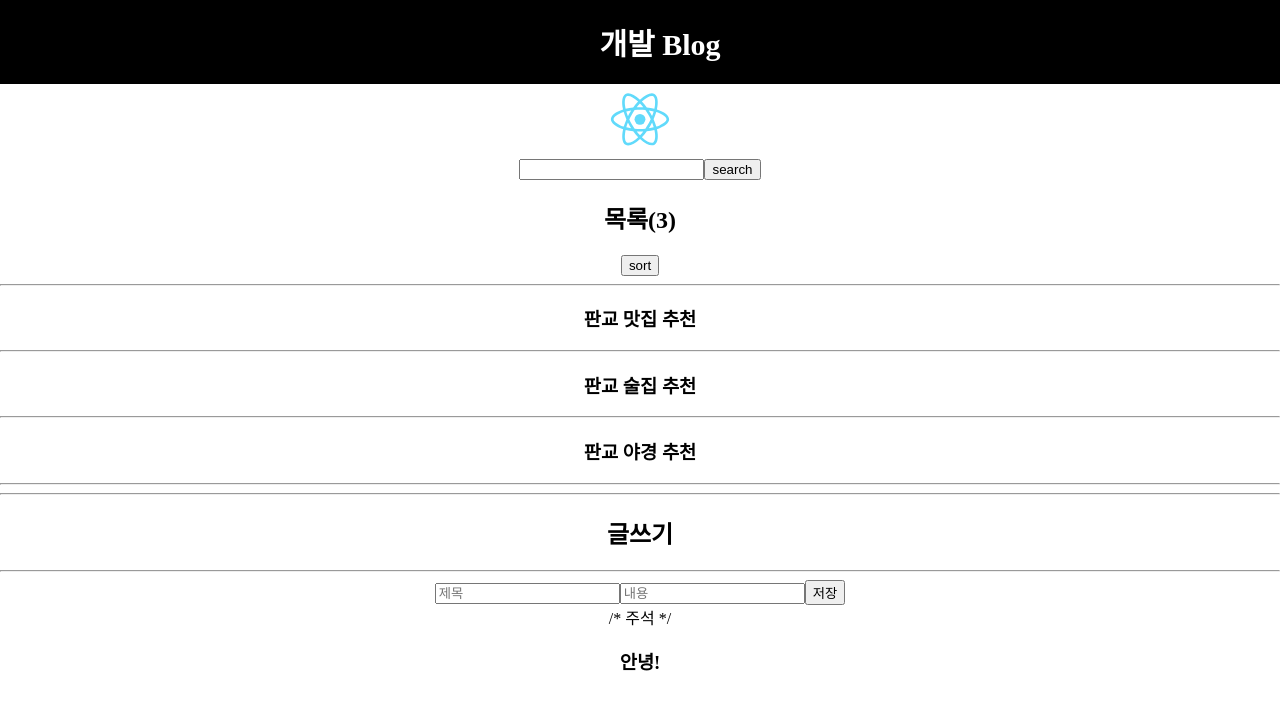
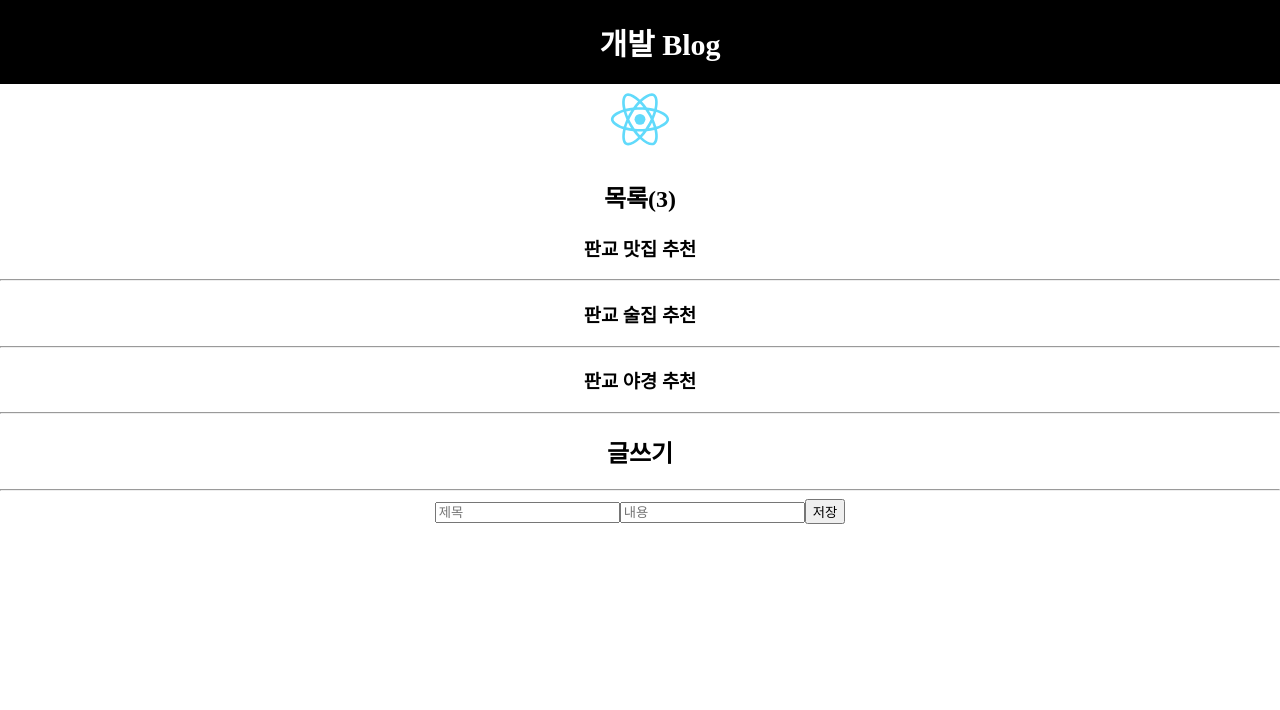
Before and after one commit to kimddub/react-sample, a React (Create React App) app: page / in a window 1280 px wide. Shown: the top 710 px of the page. Built offline with nearby package versions, Linux system fonts and the light colour scheme.

Commit message:
[refac] useReducer 적용
+ README.md 수정

```diff
--- a/src/App.js
+++ b/src/App.js
@@ -2,23 +2,59 @@
 
 import logo from './logo.svg';
 import './App.css';
-import React, {useCallback, useMemo, useRef, useState} from 'react';
-import Hello from "./Hello";
-import SearchBar from "./SearchBar";
+import React, {useCallback, useReducer, useRef} from 'react';
+import PostList from "./PostList";
 import CreatePost from "./CreatePost";
-import Post from "./Post";
 
-function countActivePosts(postList) {
-  console.log('게시글 수 카운트');
-  return postList.length;
-}
+const initialState = {
+  inputs: {
+    title: '',
+    content: ''
+  },
+  postList: [
+    { id: 1, title: '판교 맛집 추천', content: '판교 맛집 추천 포스팅입니다.', hit: 10, isEditable: false, isSelected: false }
+    , { id: 2, title: '판교 술집 추천', content: '판교 술집 추천 포스팅입니다.', hit: 5, isEditable: true, isSelected: false }
+    , { id: 3, title: '판교 야경 추천', content: '판교 야경 추천 포스팅입니다.', hit: 0, isEditable: false, isSelected: false }
+  ]
+};
 
 function reducer(state, action) {
   switch(action.type) {
-    case 'INCREMENT':
-      return state + 1;
-    case 'DECREMENT':
-      return state - 1;
+    case 'CHANGE_INPUT':
+      return {
+        ...state,
+        inputs: {
+          ...state.inputs,
+          [action.name]: action.value
+        }
+      };
+    case 'CREATE_POST':
+      return {
+        ...state,
+        inputs: initialState.inputs,
+        postList: state.postList.concat(action.post)
+      };
+    case 'CLICK_POST':
+      console.log(state.postList);
+      return {
+        ...state,
+        postList: state.postList.map(post =>
+          (post.id === action.postId ?
+            {...post, isSelected: true } :
+            {...post, isSelected: false }
+          )
+        )
+      };
+    case 'REMOVE_POST':
+      return {
+        ...state,
+        postList: state.postList.filter(post => post.id !== action.postId)
+      };
+    case 'INCREASE_HIT':
+      return {
+        ...state,
+        postList: state.postList.map(post => post.id === action.postId ? {...post, hit: ++post.hit} : post )
+      }
     default:
       return state;
   }
@@ -26,85 +62,57 @@ function reducer(state, action) {
 
 function App() {
 
-  //////////////////
-  // 동적 변수 선언 //
-  //////////////////
+  const [state, dispatch] = useReducer(reducer, initialState);
 
-  // TODO: 변수 랜더링 Hook
-  const [inputs, setInputs] = useState({
-    title: '',
-    content: ''
-  });
+  const { postList } = state;
 
-  const { title, content } = inputs;
+  const { title, content } = state.inputs;
 
-  // TODO: 엘리먼트 참조 Hook
   const nextId = useRef(4);
-
-  // TODO: 비구조화 배열 할당
-  let [postList, changePostList] = useState([
-    { id: 1, title: '판교 맛집 추천', content: '판교 맛집 추천 포스팅입니다.', hit: 10, isEditable: false, isSeleted: false }
-    , { id: 2, title: '판교 술집 추천', content: '판교 술집 추천 포스팅입니다.', hit: 5, isEditable: true, isSeleted: false }
-    , { id: 3, title: '판교 야경 추천', content: '판교 야경 추천 포스팅입니다.', hit: 0, isEditable: false, isSeleted: false }
-  ]);
 
   const onChange = useCallback(e => {
     const { name, value } = e.target;
-    setInputs({
-      ...inputs,
-      [name]: value
-    })
+    dispatch({
+      type: 'CHANGE_INPUT',
+      name,
+      value
+    }); // TODO: key, value 입력없이 가능한지??
   }, []);
 
   const onCreate = useCallback(() => {
+    dispatch({
+      type: 'CREATE_POST',
+      post: {
+        id: nextId.current++,
+        title,
+        content,
+        hit: 0,
+        isEditable: true,
+        isSelected: false
+      }
+    });
+  }, [title, content]);
 
-    // changePostList(postList.concat({ // TODO: concat - 기존 배열 수정없이 원소 추가하는 문법
-    changePostList([...postList, {
-      id: nextId.current,
-      title: title,
-      content: content,
-      hit: 0,
-      isEditable: true,
-      isSeleted: false
-    }]);
-
-    setInputs({
-      title: '',
-      content: ''
+  const onClick = useCallback(postId => {
+    dispatch({
+      type: 'CLICK_POST',
+      postId
     });
-    nextId.current += 1;
-  },[]);
+  }, []);
 
   const onRemove = useCallback(postId => {
-    changePostList(postList.filter(post => post.id !== postId));
+    dispatch({
+      type: 'REMOVE_POST',
+      postId
+    });
   }, []);
 
-  function changeOrder() {
-    // TODO: spread - 불변성을 지키기 위해  clone하는 문법.
-    var newPostList = [...postList]; // 객체 clone
-    changePostList([newPostList[2],newPostList[0],newPostList[1]]);
-  }
-
-  function changeHit(postId) {
-    changePostList(postList.map(post => post.id == postId ? { ...post, hit: ++post.hit } : post));
-  }
-
-  function changeTitle(postId) {
-    changePostList(postList.map(post =>
-      post.id == postId ?
-        { ...post, title: '변경된 포스팅 제목', content: '변경된 포스팅입니다' }
-        : post)
-    );
-  }
-
-  function clickPost(postId) {
-    changePostList(postList.map(post => post.id == postId ? { ...post, isSeleted: true } : { ...post, isSeleted: false }));
-  }
-
-  const count = useMemo(
-    () => countActivePosts(postList) // deps 변수가 변경된 경우 함수 값 사용
-    , [postList] // 이 변수가 변경된 게 아니라면 재랜더링 X
-  );
+  const increaseHit = useCallback(postId => {
+    dispatch({
+      type: 'INCREASE_HIT',
+      postId
+    })
+  });
 
   return (
     <>
@@ -120,26 +128,18 @@ function App() {
 
         <img src={ logo } style={ { width : '100px' } } />
 
-        <SearchBar />
+        {/*<SearchBar />*/}
 
-        <h2>목록({count})</h2>
-        <button onClick={ changeOrder } >sort</button>
-        <hr/>
+        <h2>목록({postList.length})</h2>
+        {/*<button onClick={ changeOrder } >sort</button>*/}
+        {/*<hr/>*/}
 
-        {postList.map((post, index) => (
-
-          <Post
-            key={post.id}
-            post={post}
-            clickPost={clickPost}
-            onRemove={onRemove}
-            changeTitle={changeTitle}
-            changeHit={changeHit}
-          />
-
-        ))}
-
-        <hr/>
+        <PostList
+          postList={postList}
+          onClick={onClick}
+          onRemove={onRemove}
+          increaseHit={increaseHit}
+        />
 
         <h2>글쓰기</h2>
         <hr/>
@@ -149,13 +149,6 @@ function App() {
           onChange={onChange}
           onCreate={onCreate}
         />
-
-        /* 주석 */
-        {/* 주석 */}
-
-        <Hello
-          // 주석
-        />
       </div>
       <div>
 
--- a/src/Post.js
+++ /dev/null
@@ -1,60 +0,0 @@
-import React, {useEffect} from "react";
-
-function Post({ post, clickPost, onRemove, changeTitle, changeHit }) {
-
-  // TODO: Hook
-  useEffect(() => { // func
-    console.log('컴포넌트 표출(mount) 또는 값 설정');
-    console.log(post);
-    //   return () => {
-    //     console.log('컴포넌트 제거(unmount) 또는 값 수정');
-    //     console.log(post);
-    //   }; // clean
-    // }, [post] // 이 변수가 수정, 삭제 되는 경우에도 함수를 호출. 변수 지정안하면 모든 경우 호출?
-  });
-
-  return (
-    <div className="list">
-      <h3 onClick={ (e) => { clickPost(post.id) } } >
-        { post.title }
-      </h3>
-
-      {/*{ post.isSeleted && <Modal post={post}/> }*/}
-      {/* 속성에 key 값이 있어야 배열이 효울적으로 랜더링 됨*/}
-      <Modal key={post.id} post={post} onRemove={onRemove} changeTitle={changeTitle} changeHit={changeHit}/>
-
-      <hr/>
-    </div>
-  );
-}
-
-/**
- * 컴포넌트
- *  : 반복적이거나 동적 HTML 단위를 컴포넌트로 사용 시 성능 개선 시 장점, state 사용 시 복잡한 구조적(pros 사용) 단점
- * @returns {JSX.Element}
- * @constructor
- */
-const Modal = React.memo(function({post, onRemove, changeTitle, changeHit}) {
-
-  // TODO: 비구조화 객체 할당
-  var { id, title, content, isSeleted, isEditable, hit } = post;
-
-  return (
-    <>
-      {
-        isSeleted &&
-        <div className={'modal'}>
-          <p>{ content }</p>
-
-          {/*수정 권한에 따라 수정/삭제 버튼 노출*/}
-          { isEditable && <span onClick={ () => onRemove(id) }>❌</span> }
-          <span onClick={ (e) => { changeTitle(id) } } > ✨ </span>
-          <span onClick={ (e) => { changeHit(id) } }>👍</span> { hit }
-
-        </div>
-      }
-    </>
-  );
-});
-
-export default React.memo(Post);
--- /dev/null
+++ b/src/PostList.js
@@ -0,0 +1,65 @@
+import React, {useEffect} from "react";
+
+function PostList({ postList, onClick, onRemove, changeTitle, increaseHit }) {
+
+  // TODO: Hook
+  useEffect(() => { // func
+    console.log('컴포넌트 표출(mount) 또는 값 설정');
+    console.log(postList);
+      return () => {
+        console.log('컴포넌트 제거(unmount) 또는 값 수정');
+        console.log(postList);
+      }; // clean
+    }, [postList] // 이 변수가 수정, 삭제 되는 경우에도 함수를 호출. 변수 지정안하면 모든 경우 호출?
+  );
+
+  return (
+
+    <>
+      {postList.map((post, index) => (
+        <div key={ "post-" + post.id } className="list">
+          <h3 onClick={ (e) => { onClick(post.id) } } >
+            { post.title }
+          </h3>
+
+          {/* 속성에 key 값이 있어야 배열이 효울적으로 랜더링 됨*/}
+          <Modal key={ "postDetail-" + post.id } style={{display: post.isSelected ? 'block' : 'none'}}
+                 post={post} onRemove={onRemove} changeTitle={changeTitle} increaseHit={increaseHit}/>
+
+          <hr/>
+        </div>
+      ))}
+    </>
+  );
+}
+
+/**
+ * 컴포넌트
+ *  : 반복적이거나 동적 HTML 단위를 컴포넌트로 사용 시 성능 개선 시 장점, state 사용 시 복잡한 구조적(pros 사용) 단점
+ * @returns {JSX.Element}
+ * @constructor
+ */
+const Modal = function({post, onRemove, changeTitle, increaseHit}) {
+
+  // TODO: 비구조화 객체 할당
+  var { id, title, content, isSelected, isEditable, hit } = post;
+
+  return (
+    <>
+      {
+        isSelected &&
+        <div className={'modal'}>
+          <p>{ content }</p>
+
+          {/*수정 권한에 따라 수정/삭제 버튼 노출*/}
+          { isEditable && <span onClick={ () => onRemove(id) }>❌</span> }
+          <span onClick={ (e) => { changeTitle(id) } } > ✨ </span>
+          <span onClick={ (e) => { increaseHit(id) } }>👍</span> { hit }
+
+        </div>
+      }
+    </>
+  );
+}
+
+export default PostList;
```
Also changed, not shown: 1 other file (tests, documents, lock files or other folders).
